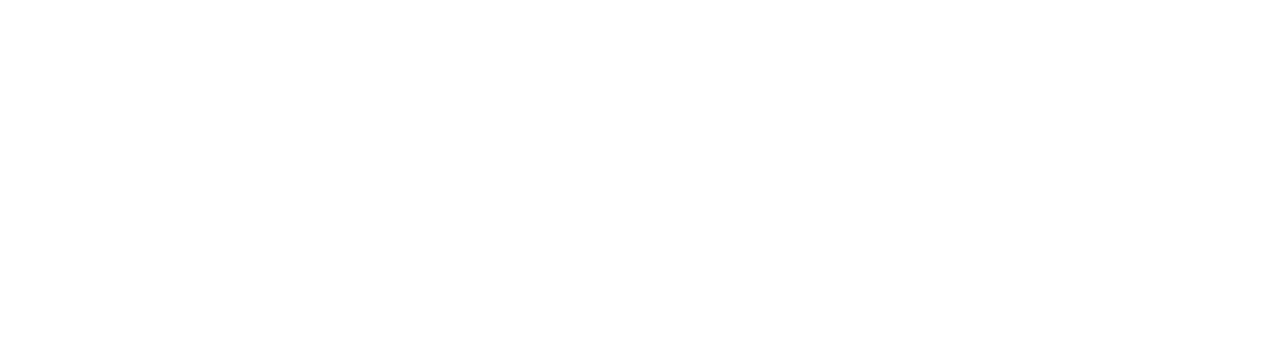
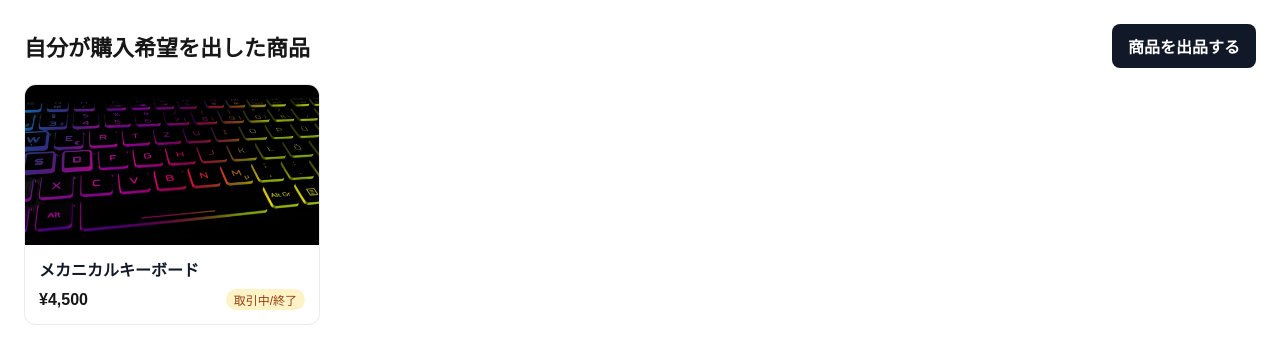
Before and after one commit to junohm410/discord-flea-market, a Next.js app in the folder app/: page /items/requested in a window 1280 px wide. Before the commit this address had no page. Shown: the top 364 px of the page. Built offline with nearby package versions, Linux system fonts and the light colour scheme.

Commit message:
自分の商品・購入希望商品のページの作成

```diff
--- a/app/src/app/items/_components/ItemsList.tsx
+++ b/app/src/app/items/_components/ItemsList.tsx
@@ -13,12 +13,17 @@
   imageUrl?: string;
 };
 
-const ItemsList = ({ initialItems }: { initialItems: Item[] }) => {
+type ItemsListProps = {
+  initialItems: Item[];
+  title?: string;
+};
+
+const ItemsList = ({ initialItems, title }: ItemsListProps) => {
   const [items] = useState(initialItems);
   return (
     <Container>
       <Toolbar>
-        <Title>出品中の商品</Title>
+        <Title>{title ?? "出品中の商品"}</Title>
         <NewButton href="/items/new">商品を出品する</NewButton>
       </Toolbar>
       <Grid>
--- /dev/null
+++ b/app/src/app/items/requested/page.tsx
@@ -0,0 +1,13 @@
+// RSC: 自分の申請（モック）
+import ItemsList from "../_components/ItemsList";
+// TODO: Rails API 接続後はモックを削除し、`/api/items/requested-by-me` などで取得に置換する
+import { mockItems } from "@/mock/items";
+import { requestedItemIds } from "@/mock/requests";
+
+const RequestedItemsPage = () => {
+  // TODO: 本来は現在ユーザーの申請のみを返す
+  const items = mockItems.filter((it) => requestedItemIds.includes(it.id));
+  return <ItemsList initialItems={items} title="自分が購入希望を出した商品" />;
+};
+
+export default RequestedItemsPage;
--- /dev/null
+++ b/app/src/mock/requests.ts
@@ -0,0 +1,4 @@
+export const requestedItemIds: number[] = [2];
+
+const defaultExport = { requestedItemIds };
+export default defaultExport;
```
Also changed, not shown: app/src/app/items/listed/page.tsx (added, +12 -0 lines).
